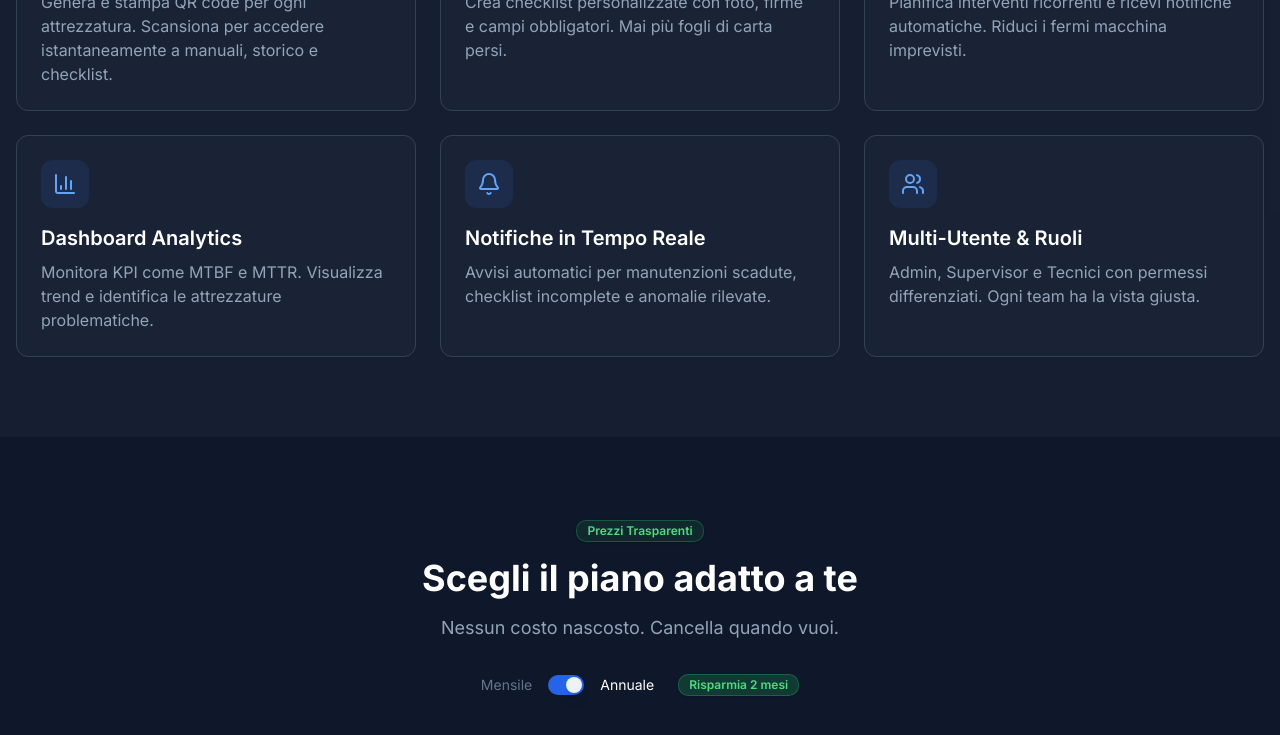
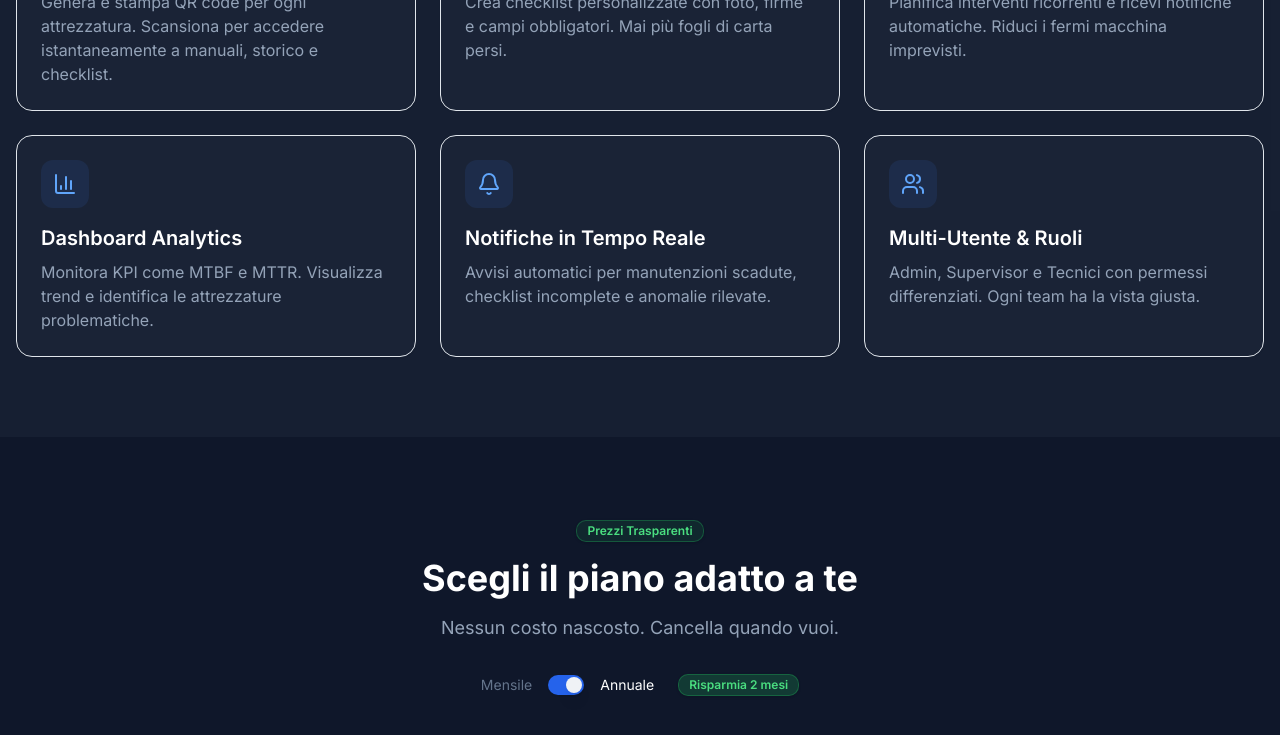
Before and after one commit to yankee2719/sg-9c679d95-45e7-4449-9205-2e3dd94d65a6-1771711187, a Next.js app: page /landing in a window 1280 px wide. Shown: the part 1060-1795 px from the top of the page. Built offline with nearby package versions, Linux system fonts and the light colour scheme.

Commit message:
Edit /src/components/ui/card.tsx

```diff
--- a/src/components/ui/card.tsx
+++ b/src/components/ui/card.tsx
@@ -1,76 +1,53 @@
-import * as React from "react"
+import * as React from "react";
+import { cn } from "@/lib/utils";
 
-import { cn } from "@/lib/utils"
-
-const Card = React.forwardRef <
-    HTMLDivElement,
-    React.HTMLAttributes<HTMLDivElement>
->(({className, ...props }, ref) => (
+const Card = React.forwardRef < HTMLDivElement, React.HTMLAttributes<HTMLDivElement>>(
+    ({className, ...props }, ref) => (
     <div
         ref={ref}
+        data-slot="card"
         className={cn(
-                "rounded-lg border border-border bg-card text-card-foreground shadow-sm",
-                className
+            "rounded-2xl border bg-card text-card-foreground shadow-sm",
+            "border-border dark:border-border",
+            className,
         )}
         {...props}
     />
-        ))
-        Card.displayName = "Card"
+    ),
+    );
+    Card.displayName = "Card";
 
-        const CardHeader = React.forwardRef<
-            HTMLDivElement,
-        React.HTMLAttributes<HTMLDivElement>
->(({className, ...props }, ref) => (
-            <div
-                ref={ref}
-                className={cn("flex flex-col space-y-1.5 p-6", className)}
-                {...props}
-            />
-            ))
-            CardHeader.displayName = "CardHeader"
+    const CardHeader = React.forwardRef<HTMLDivElement, React.HTMLAttributes<HTMLDivElement>>(
+        ({className, ...props }, ref) => (
+        <div ref={ref} className={cn("flex flex-col space-y-1.5 p-6", className)} {...props} />
+        ),
+        );
+        CardHeader.displayName = "CardHeader";
 
-            const CardTitle = React.forwardRef<
-                HTMLDivElement,
-            React.HTMLAttributes<HTMLDivElement>
->(({className, ...props }, ref) => (
-                <div
-                    ref={ref}
-                    className={cn("font-semibold leading-none tracking-tight", className)}
-                    {...props}
-                />
-                ))
-                CardTitle.displayName = "CardTitle"
+        const CardTitle = React.forwardRef<HTMLParagraphElement, React.HTMLAttributes<HTMLHeadingElement>>(
+            ({className, ...props }, ref) => (
+            <h3 ref={ref} className={cn("font-semibold leading-none tracking-tight", className)} {...props} />
+            ),
+            );
+            CardTitle.displayName = "CardTitle";
 
-                const CardDescription = React.forwardRef<
-                    HTMLDivElement,
-                React.HTMLAttributes<HTMLDivElement>
->(({className, ...props }, ref) => (
-                    <div
-                        ref={ref}
-                        className={cn("text-sm text-muted-foreground", className)}
-                        {...props}
-                    />
-                    ))
-                    CardDescription.displayName = "CardDescription"
+            const CardDescription = React.forwardRef<HTMLParagraphElement, React.HTMLAttributes<HTMLParagraphElement>>(
+                ({className, ...props }, ref) => (
+                <p ref={ref} className={cn("text-sm text-muted-foreground", className)} {...props} />
+                ),
+                );
+                CardDescription.displayName = "CardDescription";
 
-                    const CardContent = React.forwardRef<
-                        HTMLDivElement,
-                    React.HTMLAttributes<HTMLDivElement>
->(({className, ...props }, ref) => (
-                        <div ref={ref} className={cn("p-6 pt-0", className)} {...props} />
-                        ))
-                        CardContent.displayName = "CardContent"
+                const CardContent = React.forwardRef<HTMLDivElement, React.HTMLAttributes<HTMLDivElement>>(
+                    ({className, ...props }, ref) => <div ref={ref} className={cn("p-6 pt-0", className)} {...props} />,
+                    );
+                    CardContent.displayName = "CardContent";
 
-                        const CardFooter = React.forwardRef<
-                            HTMLDivElement,
-                        React.HTMLAttributes<HTMLDivElement>
->(({className, ...props }, ref) => (
-                            <div
-                                ref={ref}
-                                className={cn("flex items-center p-6 pt-0", className)}
-                                {...props}
-                            />
-                            ))
-                            CardFooter.displayName = "CardFooter"
+                    const CardFooter = React.forwardRef<HTMLDivElement, React.HTMLAttributes<HTMLDivElement>>(
+                        ({className, ...props }, ref) => (
+                        <div ref={ref} className={cn("flex items-center p-6 pt-0", className)} {...props} />
+                        ),
+                        );
+                        CardFooter.displayName = "CardFooter";
 
-                            export {Card, CardHeader, CardFooter, CardTitle, CardDescription, CardContent}
+                        export {Card, CardHeader, CardFooter, CardTitle, CardDescription, CardContent};
```
Lines whose indentation alone changed are shown as unchanged.
